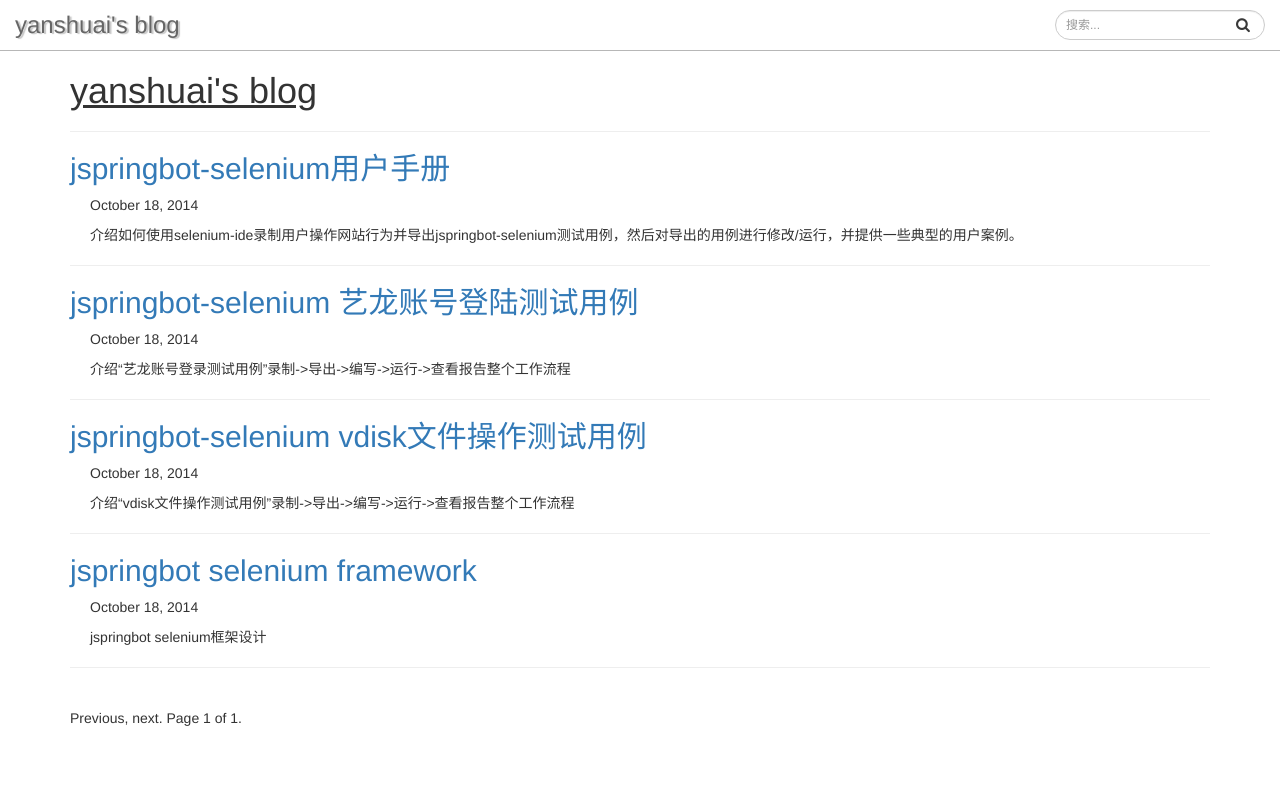
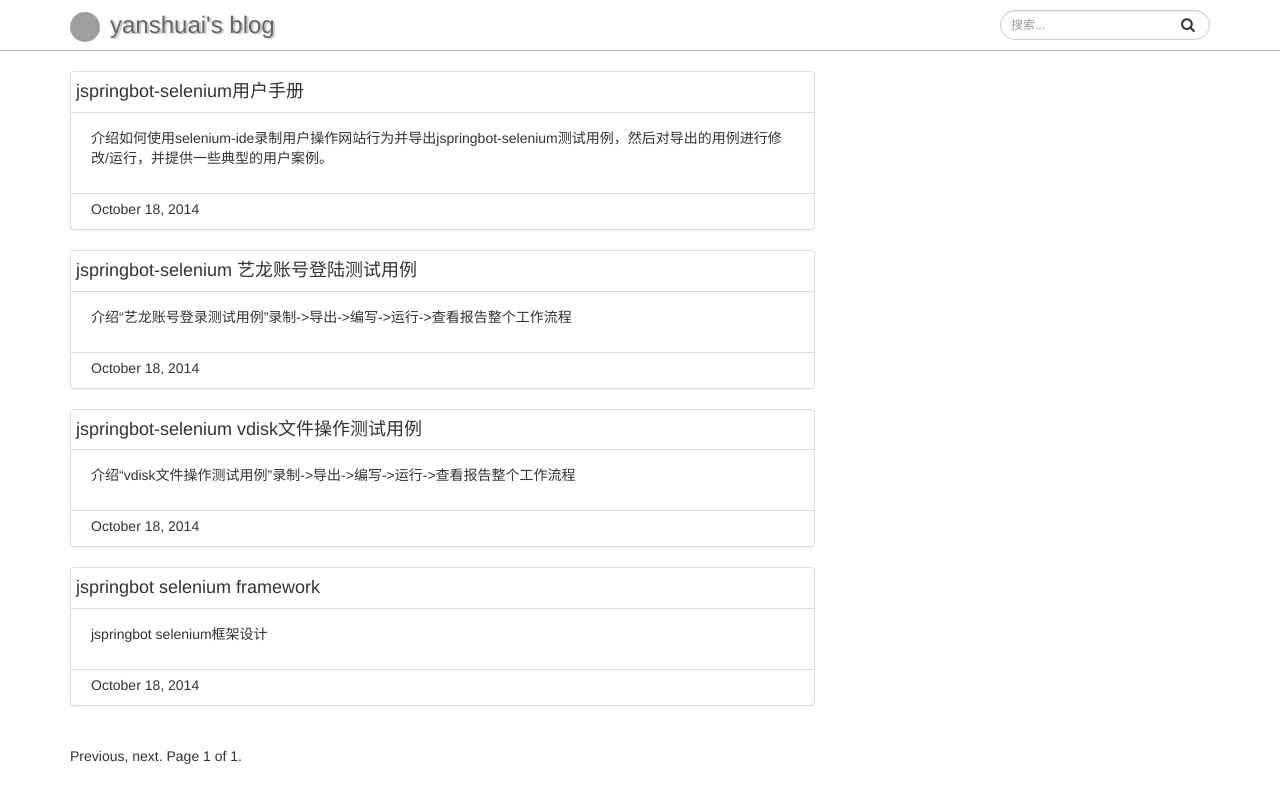
Before and after one commit to yanshuai/blog, a Jekyll site: the page built from index.html, in a window 1280 px wide. Shown: the top 803 px of the page. Built offline with Jekyll 4.4.1, drawn with Linux system fonts in a browser that asks for light colours; nearby versions of some CDN libraries; Markdown is read by kramdown in place of the engine named in the settings; the list of posts is cut into pages by our own code; grey boxes are pictures that could not be loaded.

Commit message:
更新blog首页及文章列表功能

```diff
--- a/_layouts/base.html
+++ b/_layouts/base.html
@@ -23,7 +23,7 @@
 
   <body>
     <header id="banner" class="navbar navbar-static-top">
-      <div class="container-fluid">
+      <div class="container">
         <div class="navbar-header">
           <button class="navbar-toggle collapsed" type="button" data-toggle="collapse" data-target="#navigation">
             <span class="sr-only">Toggle navigation</span>
@@ -31,7 +31,12 @@
             <span class="icon-bar"></span>
             <span class="icon-bar"></span>
           </button>
-          <a class="navbar-brand" href="#">yanshuai's blog</a>
+          <a id="avatar" class="navbar-brand" href="http://sartisty.name">
+            <img src="https://avatars0.githubusercontent.com/u/745813?v=2&amp;s=30" alt="头像" title="yanshuai's photo">
+          </a>
+          <a class="navbar-brand" href="#">
+            <span>yanshuai's blog</span>
+          </a>
         </div>
         <nav id="navigation" class="collapse navbar-collapse">
           <ul class="nav navbar-nav navbar-right">
--- a/css/blog.css
+++ b/css/blog.css
@@ -63,3 +63,40 @@ p {
   top: 2px;
   background: transparent;
 }
+
+#blogs {
+  margin-top: 20px;
+  padding-left: 0px;
+}
+
+.panel-default > .panel-heading {
+  background-color: #fff;
+}
+
+.panel-title {
+  font-size: 18px;
+}
+
+.panel-body {
+  padding-left: 0;
+}
+
+.panel-heading {
+  padding-left: 5px;
+}
+
+.panel-footer {
+  background-color: #fff;
+  padding: 5px 5px 0px 0px;
+}
+
+#avatar {
+  padding-top: 12px;
+  padding-right: 10px;
+}
+
+#avatar img {
+  border: 0;
+  margin: 0;
+  border-radius: 50%;
+}
--- a/index.html
+++ b/index.html
@@ -2,16 +2,24 @@
 layout: base
 title: index
 ---
-<h1>yanshuai's blog</h1>
+      <div id="blogs" class="col-sm-8">
 {% for post in paginator.posts %}
-    <hr />
-    <div>
-        <h2><a href="{{ site.baseurl }}{{ post.url }}">{{ post.title }}</a></h2>
-        <p class="date">{{ post.date | date: "%B %e, %Y" }}</p>
-        <p>{{ post.perex }}</p>
-    </div>
+        <section class="panel panel-default">
+          <div class="panel-heading">
+            <h3 class="panel-title">
+              <a href="{{ site.baseurl }}{{ post.url }}">{{ post.title }}</a>
+            </h3>
+          </div>
+          <div class="panel-body">
+            <bockquote>
+              <p>{{ post.perex }}</p>
+            </bockquote>
+          </div>
+          <div class="panel-footer">
+            <p class="date">{{ post.date | date: "%B %e, %Y" }}</p>
+          </div>
+        </section>
 {% endfor %}
-<hr />
 <div class="pagination">
     {% if paginator.previous_page == 1 %}
         <a href="/" class="previous">Previous</a>,
@@ -27,3 +35,4 @@ title: index
     {% endif %}
     <span> Page {{paginator.page}} of {{paginator.total_pages}}.</span>
 </div>
+      </div>
```
